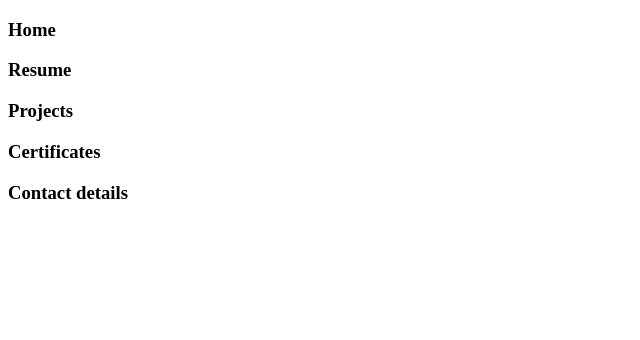
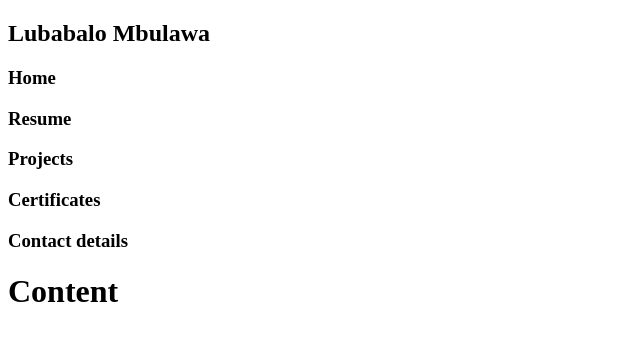
Before and after one commit to Mbulawa-Lubabalo/Portfolio, a plain HTML site: page index.html in a window 1280 px wide. Shown: the whole page, without its empty margins (0-640 px from the left). Drawn offline with Linux system fonts and the light colour scheme.

Commit message:
added div to separate the contents

```diff
--- a/index.html
+++ b/index.html
@@ -8,12 +8,24 @@
 <body>
 
     <header class="Header">
-        <h3>Home</h3>
-        <h3>Resume</h3>
-        <h3>Projects</h3>
-        <h3>Certificates</h3>
-        <h3>Contact details</h3>
+        <div class="Name">
+            <h2>Lubabalo Mbulawa</h2>
+        </div>
+
+        <div class="Links">
+            <h3>Home</h3>
+            <h3>Resume</h3>
+            <h3>Projects</h3>
+            <h3>Certificates</h3>
+            <h3>Contact details</h3>
+        </div>
     </header>
+
+    <main>
+        <div>
+            <h1>Content</h1>
+        </div>
+    </main>
 
 </body>
 </html>
```
